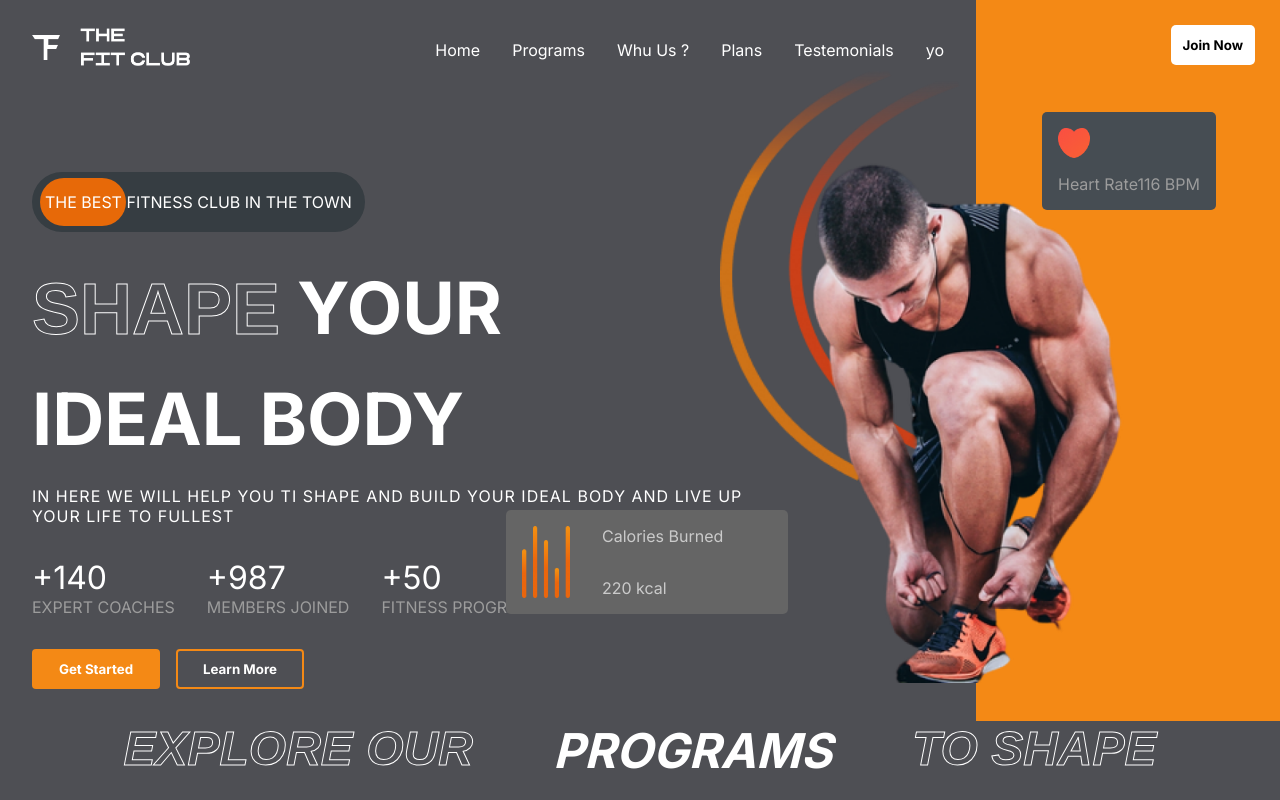
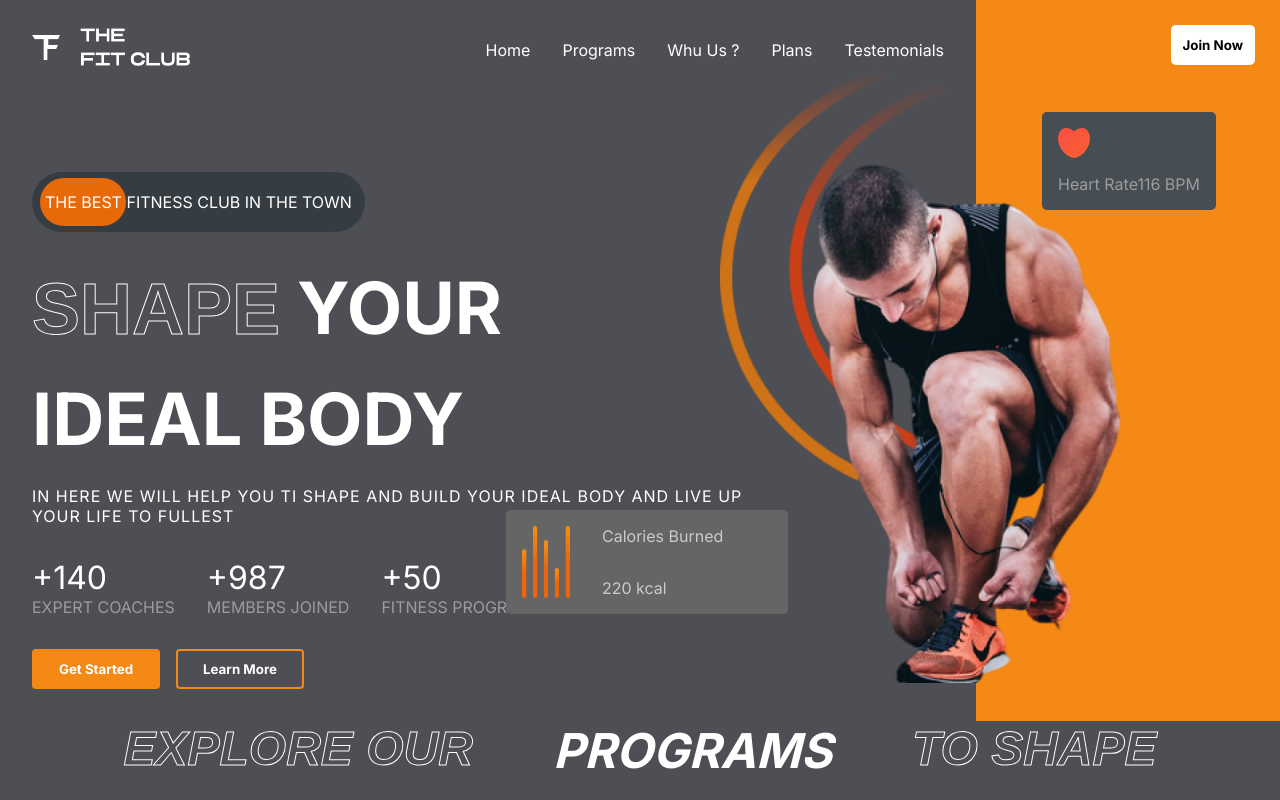
Before and after one commit to 12haa/Fitclub-Website, a React (Vite) app: page / in a window 1280 px wide. Shown: the top 800 px of the page. Built offline with nearby package versions, Linux system fonts and the light colour scheme.

Commit message:
Last Commit

```diff
--- a/src/components/Header/Header.jsx
+++ b/src/components/Header/Header.jsx
@@ -11,7 +11,6 @@ const Header = () => {
         <li>Whu Us ?</li>
         <li>Plans</li>
         <li>Testemonials</li>
-        <li>yo</li>
       </ul>
     </div>
   );
```
